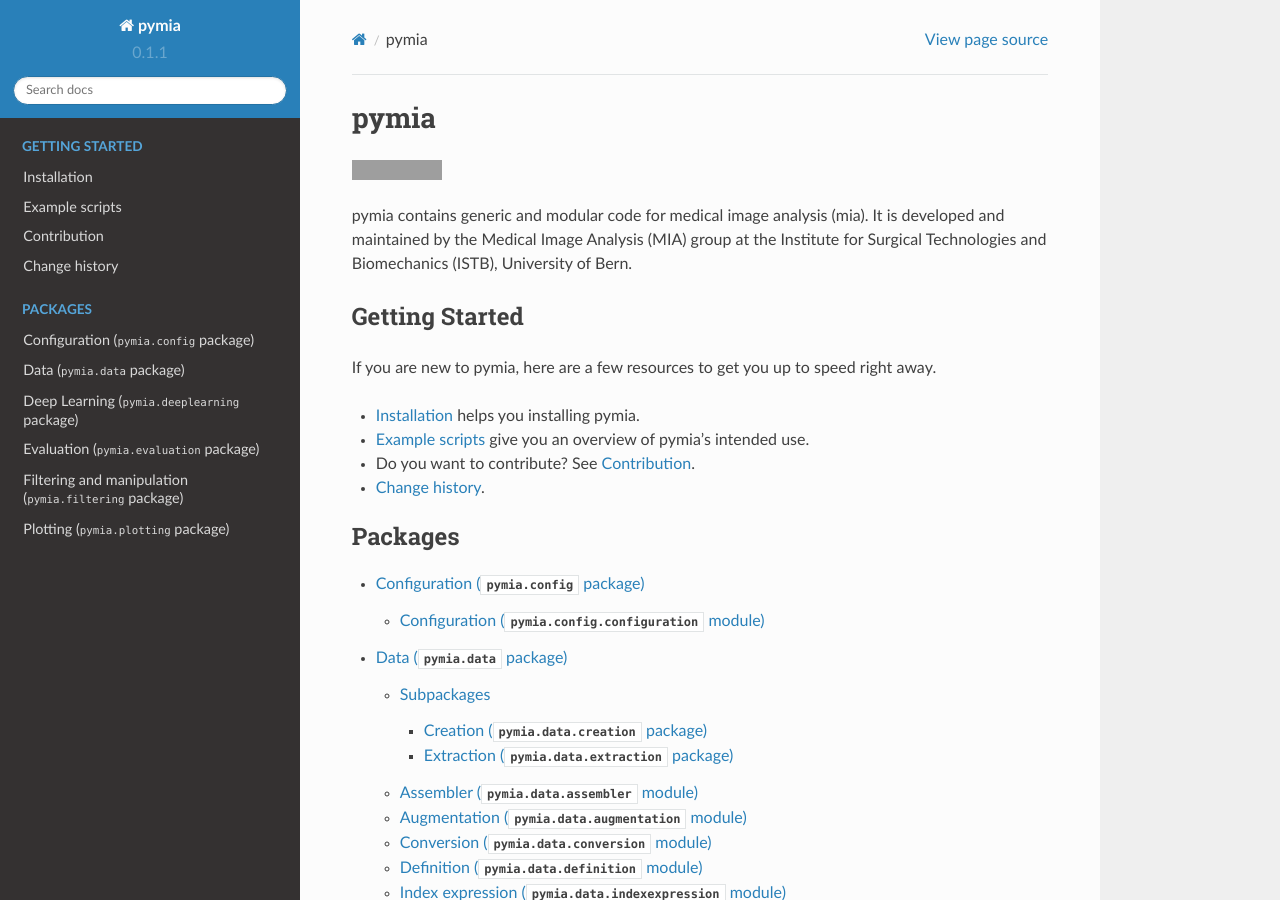
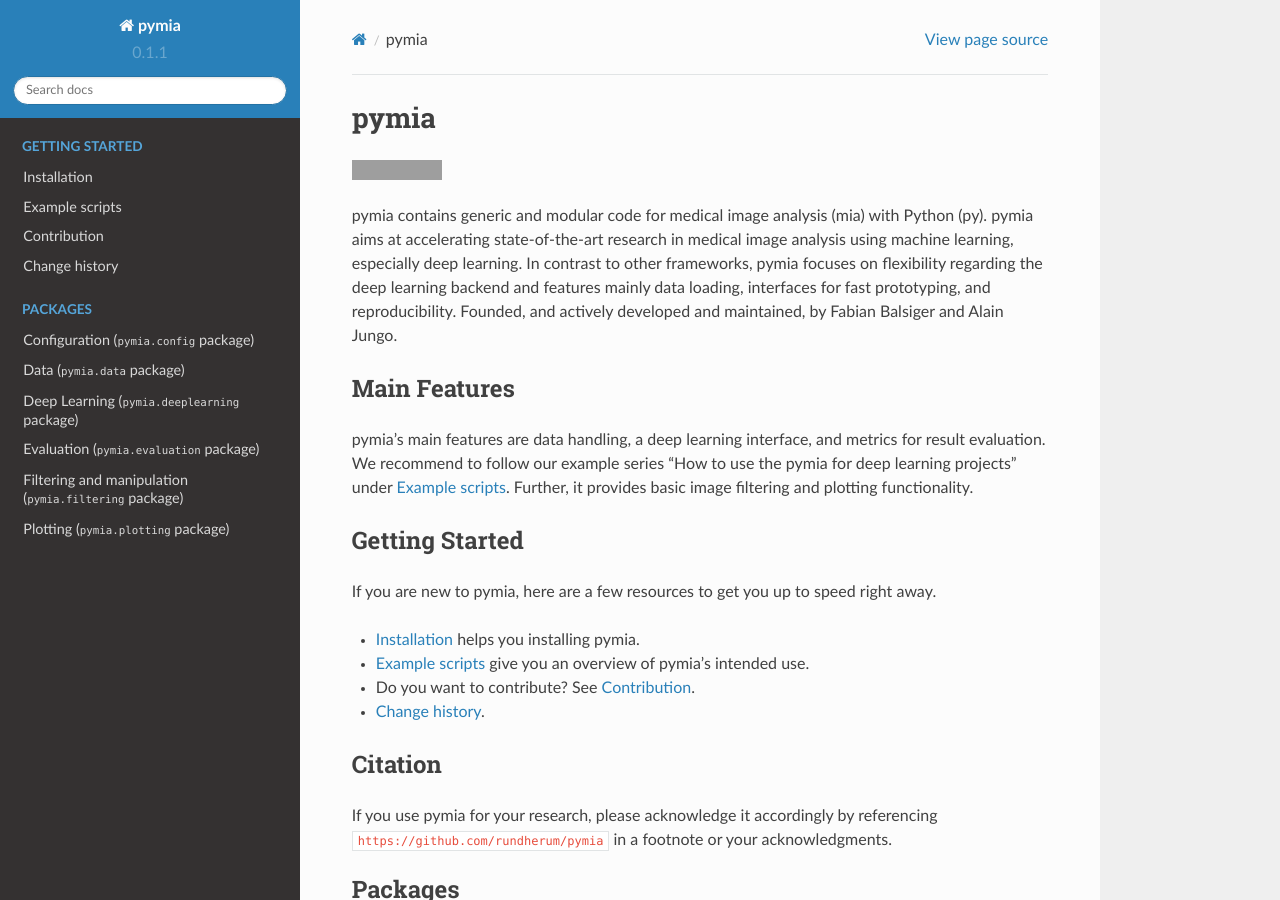
Before and after one commit to rundherum/pymia, a Sphinx documentation site: the page built from docs/index.rst, in a window 1280 px wide and 900 px high. Built offline with Sphinx 7.4.7 and the Read the Docs theme 2.0.0, drawn with Linux system fonts in a browser that asks for light colours; formulas are drawn with MathJax 3; grey boxes are pictures that could not be loaded.

Commit message:
docs(all): update description

```diff
--- a/README.rst
+++ b/README.rst
@@ -6,6 +6,7 @@
 	:target: http://pymia.readthedocs.io/en/latest/?badge=latest
 	:alt: Documentation Status
 
-pymia contains generic and modular code for medical image analysis (mia).
-It is developed and maintained by the Medical Image Analysis (MIA) group
-at the Institute for Surgical Technologies and Biomechanics (ISTB), University of Bern.
+pymia contains generic and modular code for medical image analysis (mia) with Python (py).
+pymia aims at accelerating state-of-the-art research in medical image analysis using machine learning, especially deep learning.
+In contrast to other frameworks, pymia focuses on flexibility regarding the deep learning backend and features mainly data loading, interfaces for fast prototyping, and reproducibility.
+Founded, and actively developed and maintained, by Fabian Balsiger and Alain Jungo.
--- a/docs/index.rst
+++ b/docs/index.rst
@@ -1,4 +1,11 @@
 .. include:: ../README.rst
+
+Main Features
+=============
+pymia's main features are data handling, a deep learning interface, and metrics for result evaluation.
+We recommend to follow our example series "How to use the pymia for deep learning projects" under :doc:`examples`.
+Further, it provides basic image filtering and plotting functionality.
+
 
 Getting Started
 ===============
@@ -23,6 +30,11 @@
 
 * :doc:`history`.
 
+Citation
+========
+If you use pymia for your research, please acknowledge it accordingly by referencing ``https://github.com/rundherum/pymia`` in a footnote or your acknowledgments.
+
+
 .. toctree::
     :maxdepth: 3
     :caption: Packages
```
